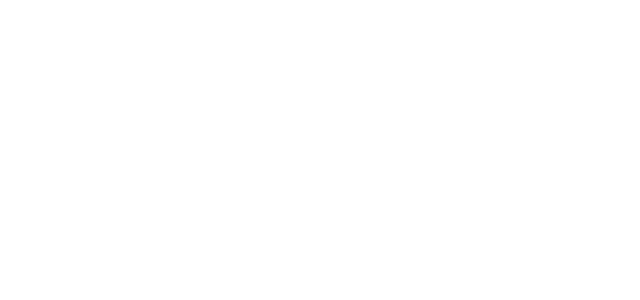
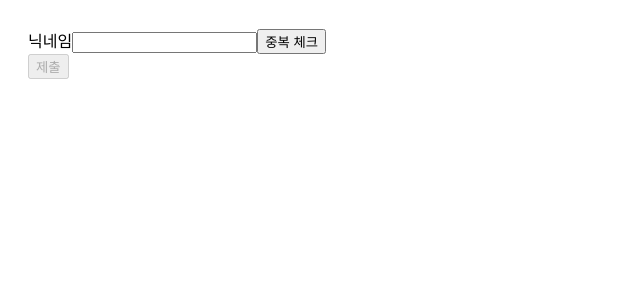
Before and after one commit to hi09067/kioskfront, a React (Vite) app: page /demographic in a window 1280 px wide. Shown: the top 300 px of the page, without its empty margins (0-640 px from the left). Built offline with nearby package versions, Linux system fonts and the light colour scheme.

Commit message:
modify nickname duplicate check button

```diff
--- a/src/pages/DemographicSurvey.jsx
+++ b/src/pages/DemographicSurvey.jsx
@@ -1,4 +1,3 @@
-// SurveyAll.jsx
 import { useState } from 'react';
 import { useNavigate } from 'react-router-dom';
 import Swal from "sweetalert2";
@@ -6,7 +5,7 @@
 import useUserStore from '../store/useUserStore';
 
 const demographicQuestions = [
-  { label: '닉네임', type: 'text', name: 'nickname', options: null },
+  { label: '닉네임', type: 'text', name: 'nickname' },
   { label: '성별', type: 'radio', name: 'gender', options: ['그 외', '여성', '남성'] },
   { label: '나이대', type: 'select', name: 'age', options: ['10대', '20대', '30대', '40대', '50대', '60대 이상'] },
   { label: '거주지', type: 'select', name: 'region', options: ['강남구, 서초구, 송파구', '용산구, 종로구, 마포구', '중구, 서대문구, 강동구', '양천구, 영등포구, 동작구', '성북구, 광진구, 노원구', '강서구, 구로구, 금천구, 관악구', '은평구, 도봉구, 강북구, 중랑구, 동대문구', '경기북부', '경기남부'] },
@@ -18,21 +17,16 @@
   const navigate = useNavigate();
   const axios = createInstance();
 
-  const [formData, setFormData] = useState({
-    nickname: '',
-    gender: '',
-    age: '',
-    region: '',
-    income: ''
-  });
-
+  const [formData, setFormData] = useState({ nickname: '', gender: '', age: '', region: '', income: '' });
   const [isNicknameChecked, setIsNicknameChecked] = useState(false);
+  const [isDuplicateNickname, setIsDuplicateNickname] = useState(false);
   const [isLoading, setIsLoading] = useState(false);
 
   const handleDemographicChange = (e) => {
     const { name, value } = e.target;
     if (name === 'nickname') {
       setIsNicknameChecked(false);
+      setIsDuplicateNickname(true);
     }
     setFormData(prev => ({ ...prev, [name]: value }));
   };
@@ -43,17 +37,18 @@
       const response = await axios.post(
         import.meta.env.VITE_BACK_SERVER + '/isDuplicateNickname',
         formData.nickname,
-        {
-          headers: { 'Content-Type': 'application/json' }
-        }
+        { headers: { 'Content-Type': 'application/json' } }
       );
 
       const isDuplicate = response.data;
+
       if (isDuplicate) {
         Swal.fire('중복된 닉네임입니다!', '다른 닉네임을 입력해주세요.', 'error');
+        setIsDuplicateNickname(true);
       } else {
         Swal.fire('사용 가능한 닉네임입니다.', '', 'success');
         setIsNicknameChecked(true);
+        setIsDuplicateNickname(false);
       }
     } catch (error) {
       console.error("닉네임 중복 체크 에러", error);
@@ -64,16 +59,25 @@
   };
 
   return (
-    <div style={{ position: 'relative' }}>
-      {/* 기존 폼 생략... */}
+    <div style={{ position: 'relative', padding: 20 }}>
+      <div>
+        <label>닉네임</label>
+        <input
+          type="text"
+          name="nickname"
+          value={formData.nickname}
+          onChange={handleDemographicChange}
+        />
+        <button onClick={handleNicknameCheck}>중복 체크</button>
+      </div>
+
+      <button disabled={!isNicknameChecked || isDuplicateNickname}>제출</button>
 
       {isLoading && (
         <div style={{
           position: 'fixed',
-          top: 0,
-          left: 0,
-          width: '100vw',
-          height: '100vh',
+          top: 0, left: 0,
+          width: '100vw', height: '100vh',
           backgroundColor: 'rgba(0,0,0,0.4)',
           zIndex: 9999,
           display: 'flex',
```
